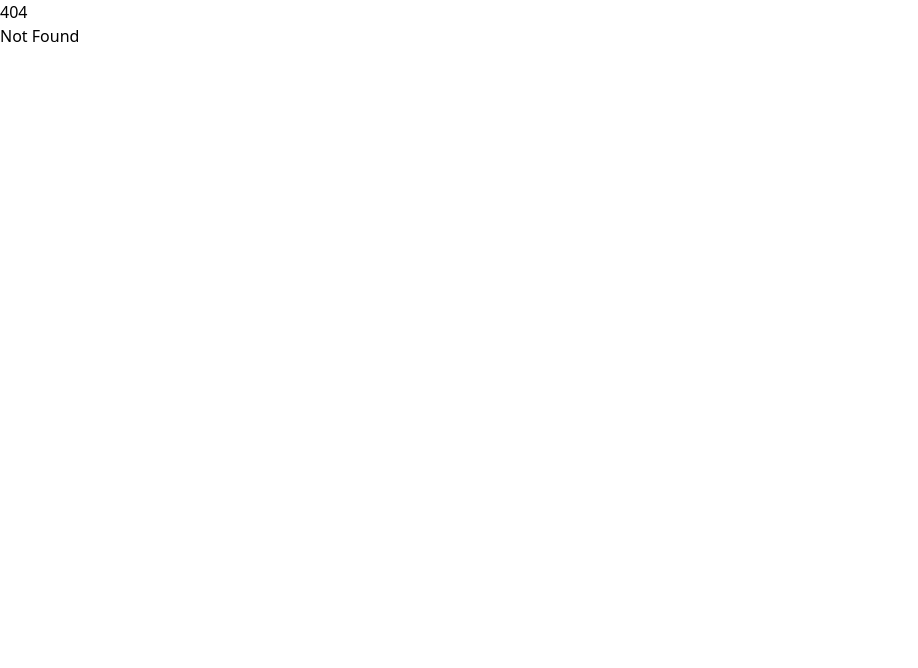
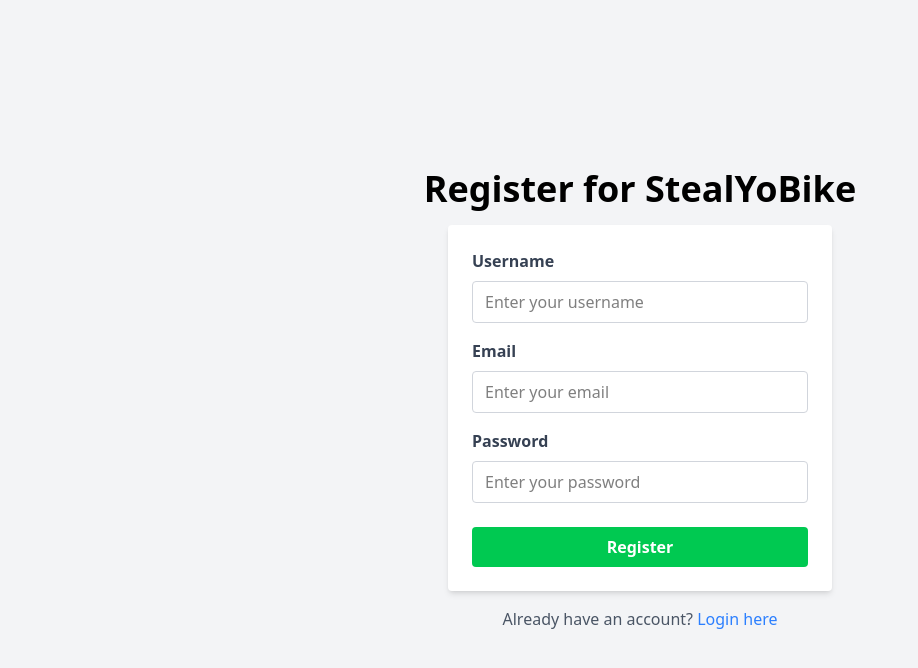
Before and after one commit to HaichuanLi/StealYoBike, a SvelteKit app in the folder StealYoBike/: page /register in a window 1280 px wide. Before the commit this address had no page. Shown: the top 668 px of the page, without its empty margins (0-918 px from the left). Built offline with nearby package versions, Linux system fonts and the light colour scheme.

Commit message:
feat add register login frontend

```diff
--- a/StealYoBike/src/routes/+page.svelte
+++ b/StealYoBike/src/routes/+page.svelte
@@ -1,2 +1,18 @@
-<h1>Welcome to SvelteKit</h1>
-<p>Visit <a href="https://svelte.dev/docs/kit">svelte.dev/docs/kit</a> to read the documentation</p>
+<script lang="ts">
+</script>
+
+<div class="flex min-h-screen flex-col items-center justify-center bg-gray-100">
+	<h1 class="mb-4 text-4xl font-bold">Steal Your Bike Today!</h1>
+	<p class="text-lg text-gray-700">Your one-stop solution for bike sharing.</p>
+	<div>
+		<a
+			href="/login"
+			class="mt-6 inline-block rounded bg-blue-500 px-4 py-2 text-white hover:bg-blue-600">Login</a
+		>
+		<a
+			href="/register"
+			class="ml-4 mt-6 inline-block rounded bg-green-500 px-4 py-2 text-white hover:bg-green-600"
+			>Register</a
+		>
+	</div>
+</div>
--- /dev/null
+++ b/StealYoBike/src/routes/login/+page.svelte
@@ -0,0 +1,31 @@
+<div class="flex min-h-screen flex-col items-center justify-center bg-gray-100">
+	<h1 class="mb-4 text-4xl font-bold">Login to StealYoBike</h1>
+	<form class="w-full max-w-sm rounded bg-white p-6 shadow-md">
+		<div class="mb-4">
+			<label class="mb-2 block font-bold text-gray-700" for="username">Username</label>
+			<input
+				class="w-full rounded border border-gray-300 px-3 py-2 focus:border-blue-500 focus:outline-none"
+				id="username"
+				type="text"
+				placeholder="Enter your username"
+			/>
+		</div>
+		<div class="mb-6">
+			<label class="mb-2 block font-bold text-gray-700" for="password">Password</label>
+			<input
+				class="w-full rounded border border-gray-300 px-3 py-2 focus:border-blue-500 focus:outline-none"
+				id="password"
+				type="password"
+				placeholder="Enter your password"
+			/>
+		</div>
+		<button
+			class="w-full rounded bg-blue-500 px-4 py-2 font-bold text-white hover:bg-blue-600"
+			type="submit">Login</button
+		>
+	</form>
+	<p class="mt-4 text-gray-600">
+		Don't have an account?
+		<a href="/register" class="text-green-500 hover:underline">Register here</a>
+	</p>
+</div>
--- /dev/null
+++ b/StealYoBike/src/routes/register/+page.svelte
@@ -0,0 +1,40 @@
+<div class="flex min-h-screen flex-col items-center justify-center bg-gray-100">
+	<h1 class="mb-4 text-4xl font-bold">Register for StealYoBike</h1>
+	<form class="w-full max-w-sm rounded bg-white p-6 shadow-md">
+		<div class="mb-4">
+			<label class="mb-2 block font-bold text-gray-700" for="username">Username</label>
+			<input
+				class="w-full rounded border border-gray-300 px-3 py-2 focus:border-blue-500 focus:outline-none"
+				id="username"
+				type="text"
+				placeholder="Enter your username"
+			/>
+		</div>
+		<div class="mb-4">
+			<label class="mb-2 block font-bold text-gray-700" for="email">Email</label>
+			<input
+				class="w-full rounded border border-gray-300 px-3 py-2 focus:border-blue-500 focus:outline-none"
+				id="email"
+				type="email"
+				placeholder="Enter your email"
+			/>
+		</div>
+		<div class="mb-6">
+			<label class="mb-2 block font-bold text-gray-700" for="password">Password</label>
+			<input
+				class="w-full rounded border border-gray-300 px-3 py-2 focus:border-blue-500 focus:outline-none"
+				id="password"
+				type="password"
+				placeholder="Enter your password"
+			/>
+		</div>
+		<button
+			class="w-full rounded bg-green-500 px-4 py-2 font-bold text-white hover:bg-green-600"
+			type="submit">Register</button
+		>
+	</form>
+	<p class="mt-4 text-gray-600">
+		Already have an account?
+		<a href="/login" class="text-blue-500 hover:underline">Login here</a>
+	</p>
+</div>
```
